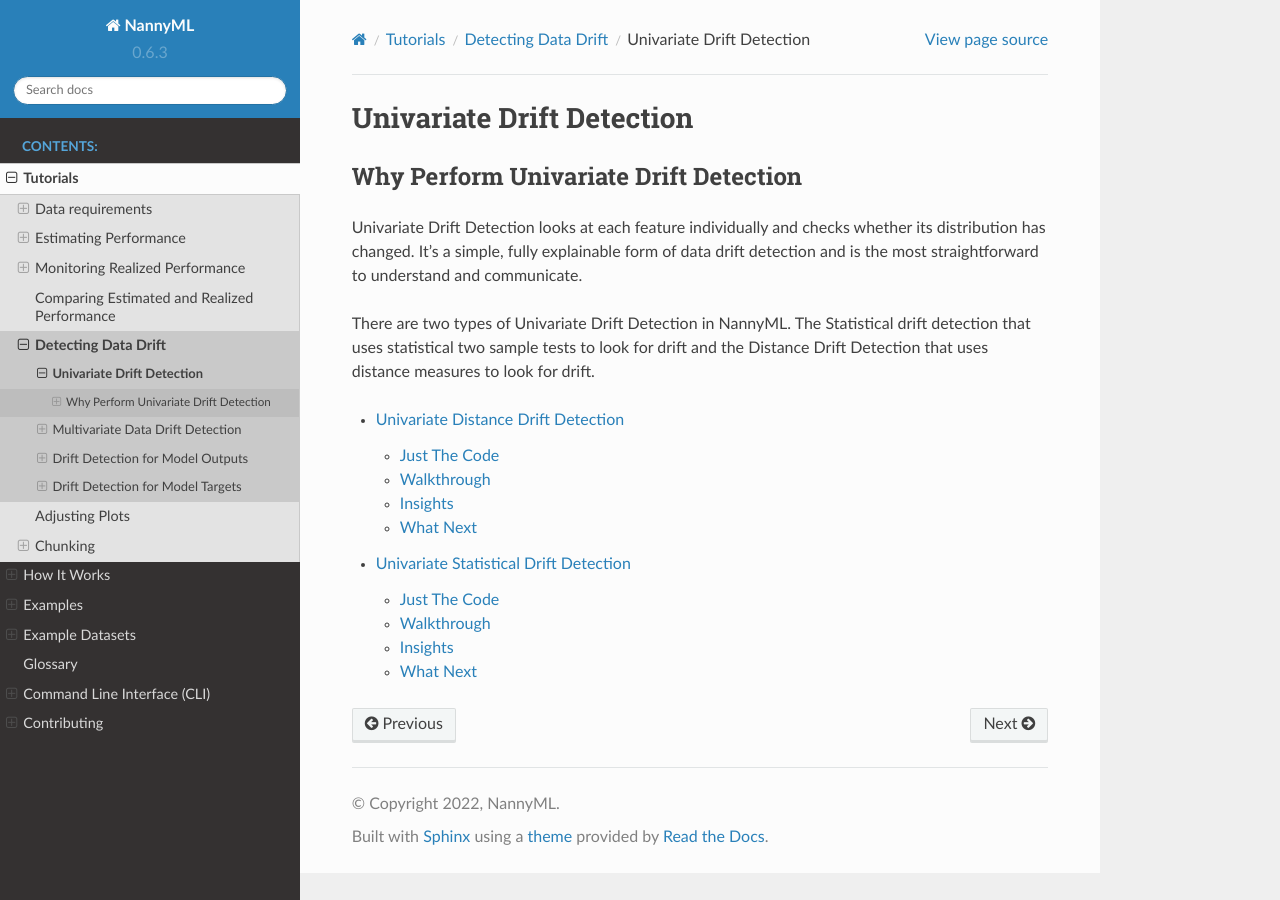
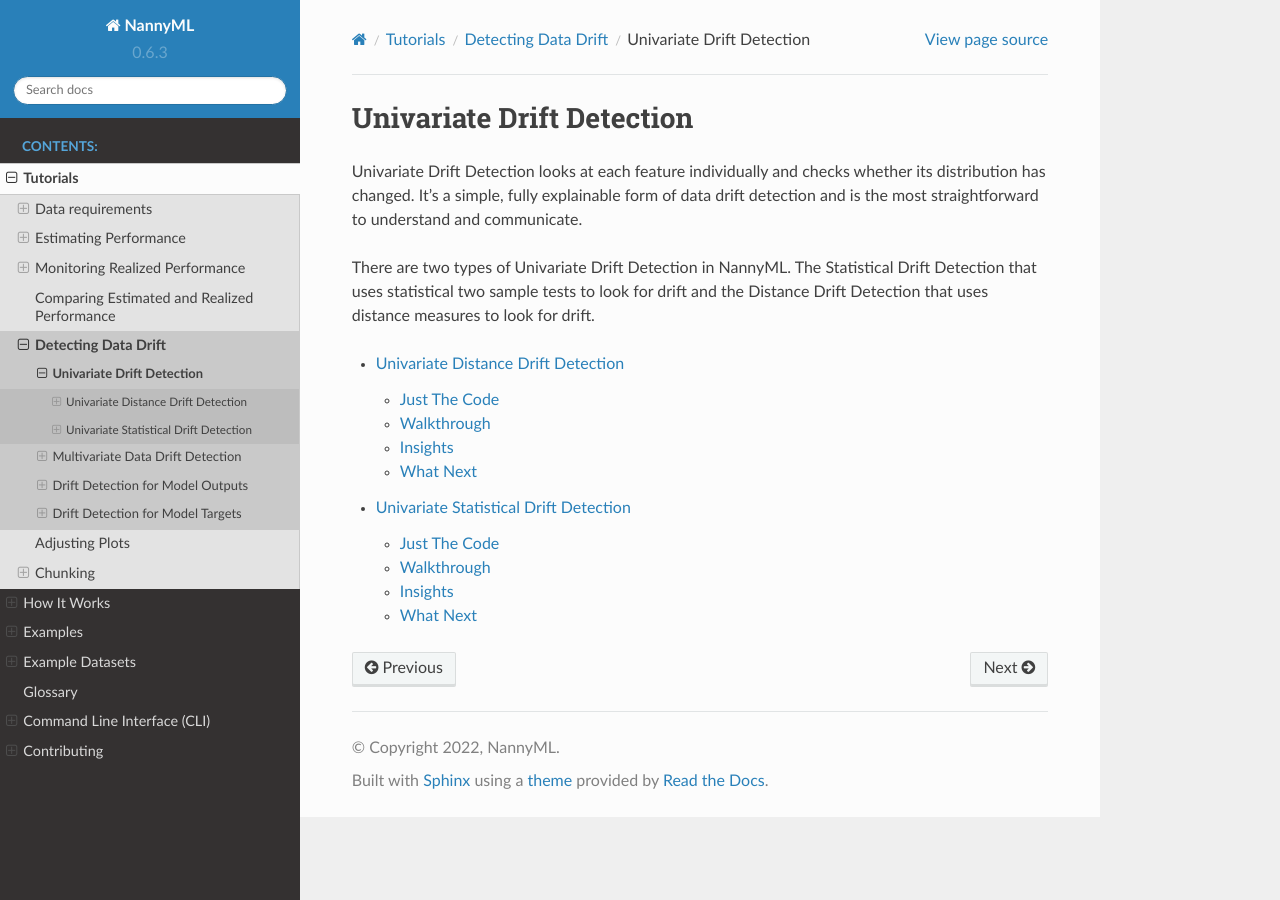
Before and after one commit to NannyML/nannyml, a Sphinx documentation site: the page built from docs/tutorials/detecting_data_drift/univariate_drift_detection.rst, in a window 1280 px wide. Built offline with Sphinx 7.4.7 and the Read the Docs theme 2.0.0, drawn with Linux system fonts in a browser that asks for light colours; pages that are not in the unit, such as notebooks, are missing from menus.

```diff
--- a/docs/tutorials/detecting_data_drift/univariate_drift_detection.rst
+++ b/docs/tutorials/detecting_data_drift/univariate_drift_detection.rst
@@ -3,9 +3,6 @@
 ==========================
 Univariate Drift Detection
 ==========================
-
-Why Perform Univariate Drift Detection
---------------------------------------
 
 Univariate Drift Detection looks at each feature individually and checks whether its
 distribution has changed. It's a simple, fully explainable form of data drift detection
@@ -13,11 +10,9 @@ and is the most straightforward to understand and communicate.
 
 
 There are two types of Univariate Drift Detection in NannyML.
-The Statistical drift detection that uses statistical two sample tests
+The Statistical Drift Detection that uses statistical two sample tests
 to look for drift and the Distance Drift Detection that uses distance measures
 to look for drift.
-
-
 
 
 .. toctree::
--- a/docs/tutorials/detecting_data_drift/univariate_drift_detection/univariate_distance_drift.rst
+++ b/docs/tutorials/detecting_data_drift/univariate_drift_detection/univariate_distance_drift.rst
@@ -88,7 +88,7 @@ NannyML can also visualize those results on plots.
 
 .. image:: /_static/drift-guide-gas_price_per_litre.svg
 
-.. _univariate_drift_detection_tenure:
+.. _univariate_distance_drift_detection_tenure:
 .. image:: /_static/drift-guide-tenure.svg
 
 .. image:: /_static/drift-guide-wfh_prev_workday.svg
```
